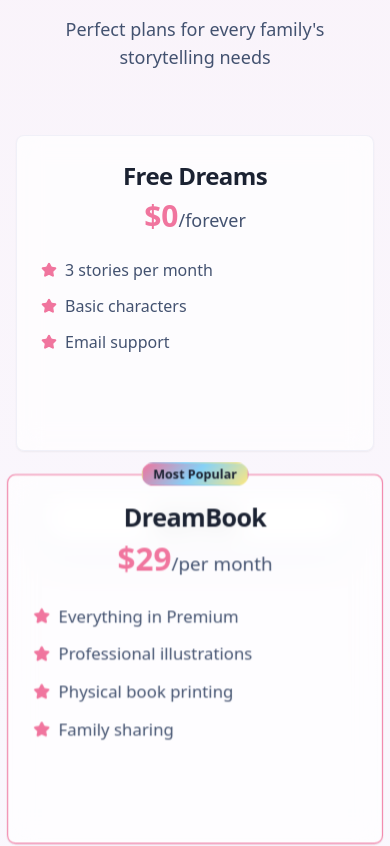
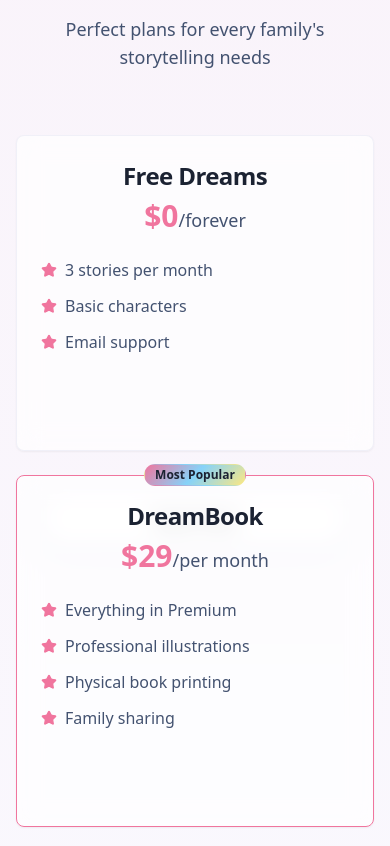
Before and after one commit to ReginaldCosensIII/dreamtales-cloud-scribe, a React (Vite) app: page / in a window 390 px wide. Shown: the part 4600-5446 px from the top of the page. Built offline with nearby package versions, Linux system fonts and the light colour scheme.

Commit message:
Fix mobile card overlap
Adjust card layout in the "Choose Your Adventure" section on the homepage to prevent overlapping on mobile devices.

```diff
--- a/src/pages/Index.tsx
+++ b/src/pages/Index.tsx
@@ -325,7 +325,7 @@ const Index = () => {
             </p>
           </div>
 
-          <div className="grid md:grid-cols-3 gap-8 max-w-5xl mx-auto">
+          <div className="grid grid-cols-1 md:grid-cols-3 gap-6 md:gap-8 max-w-5xl mx-auto">
             {[
               {
                 name: "Free Dreams",
@@ -353,7 +353,7 @@ const Index = () => {
                 variant: "secondary" as const
               }
             ].map((plan, index) => (
-              <Card key={index} className={`animate-on-scroll relative h-full ${plan.popular ? 'border-primary shadow-dreamy scale-105 hover:scale-110' : 'border-border/50 shadow-gentle hover:scale-105'} bg-card/70 backdrop-blur-md hover:shadow-dreamy transition-cloud`}>
+              <Card key={index} className={`animate-on-scroll relative h-full ${plan.popular ? 'border-primary shadow-dreamy md:scale-105 md:hover:scale-110' : 'border-border/50 shadow-gentle md:hover:scale-105'} bg-card/70 backdrop-blur-md hover:shadow-dreamy transition-cloud`}>
                 {plan.popular && (
                   <Badge className="absolute -top-3 left-1/2 transform -translate-x-1/2 gradient-cloud">
                     Most Popular
```
